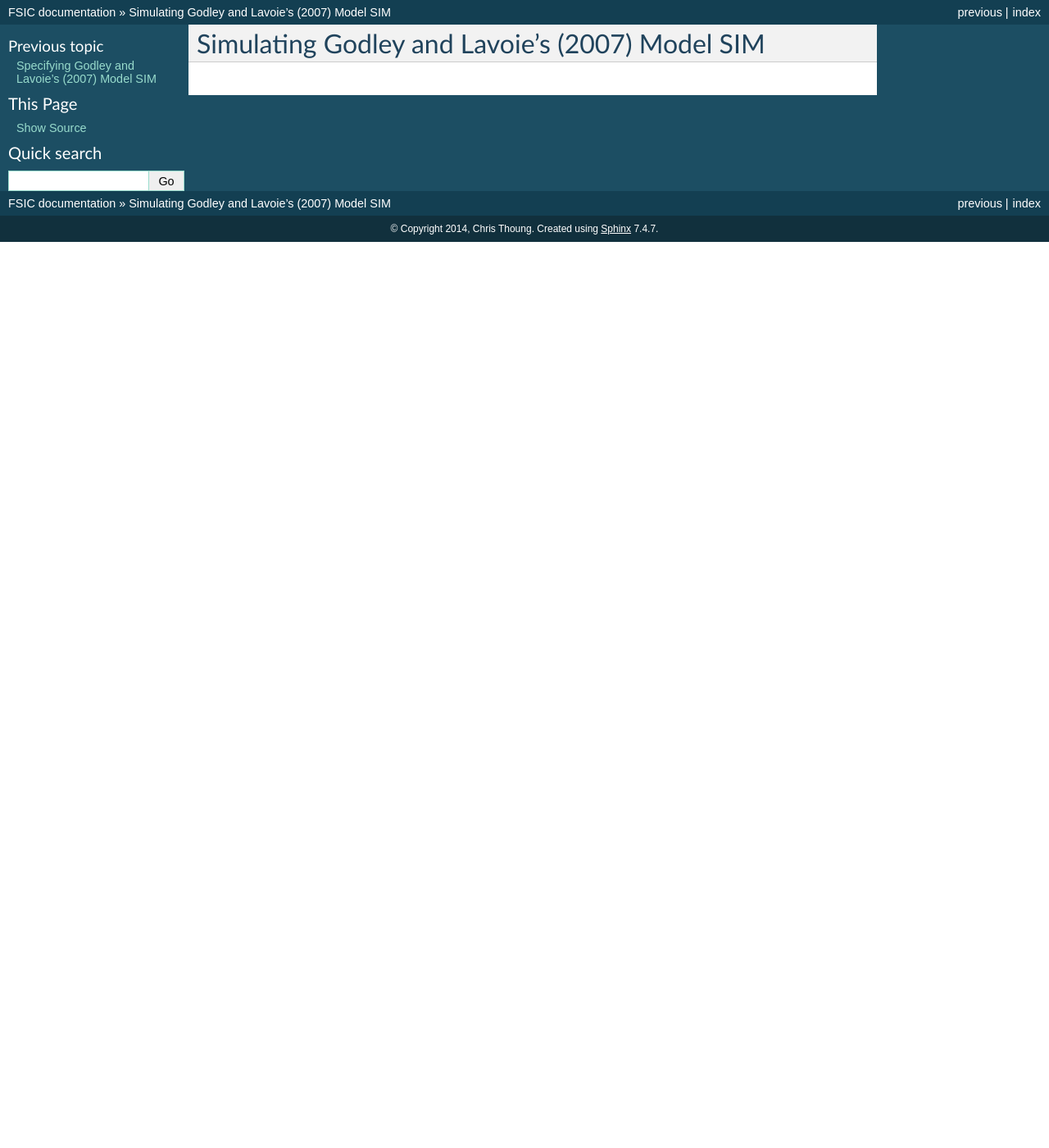
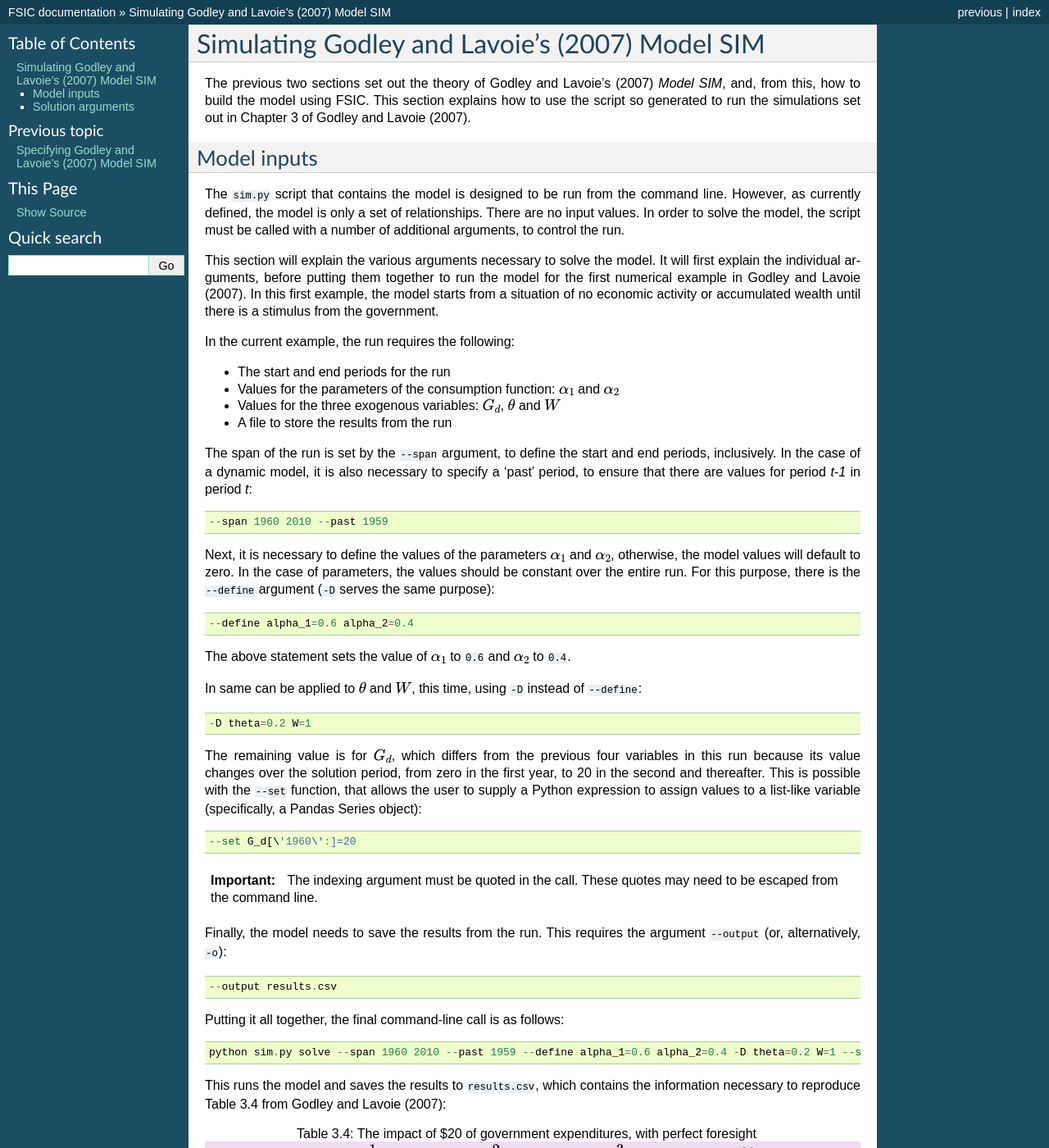
Before and after one commit to ChrisThoung/fsic-archive, a Sphinx documentation site: the page built from doc/source/example-simulate.rst, in a window 1280 px wide and 1400 px high. Shown: the whole window at 82% size. Built offline with Sphinx 7.4.7, drawn with Linux system fonts in a browser that asks for light colours; the version number could not be read and is left out; some of the changed text lies outside the part shown.

Commit message:
Reproduce GL2007 Table 3.4 in documentation

```diff
--- a/doc/source/example-simulate.rst
+++ b/doc/source/example-simulate.rst
@@ -3,3 +3,147 @@
 ***********************************************
 Simulating Godley and Lavoie's (2007) Model SIM
 ***********************************************
+
+The previous two sections set out the theory of Godley and Lavoie's (2007)
+*Model SIM*, and, from this, how to build the model using FSIC. This section
+explains how to use the script so generated to run the simulations set out in
+Chapter 3 of Godley and Lavoie (2007).
+
+
+.. _example-simulate-requirements:
+
+Model inputs
+============
+
+The ``sim.py`` script that contains the model is designed to be run from the
+command line. However, as currently defined, the model is only a set of
+relationships. There are no input values. In order to solve the model, the
+script must be called with a number of additional arguments, to control the run.
+
+This section will explain the various arguments necessary to solve the model. It
+will first explain the individual arguments, before putting them together to run
+the model for the first numerical example in Godley and Lavoie (2007). In this
+first example, the model starts from a situation of no economic activity or
+accumulated wealth until there is a stimulus from the government.
+
+In the current example, the run requires the following:
+
+* The start and end periods for the run
+* Values for the parameters of the consumption function: |alpha_1| and |alpha_2|
+* Values for the three exogenous variables: |G_d|, |theta| and |W|
+* A file to store the results from the run
+
+.. |alpha_1| replace:: :math:`\alpha_1`
+.. |alpha_2| replace:: :math:`\alpha_2`
+.. |G_d| replace:: :math:`G_d`
+.. |theta| replace:: :math:`\theta`
+.. |W| replace:: :math:`W`
+
+The span of the run is set by the ``--span`` argument, to define the start and
+end periods, inclusively. In the case of a dynamic model, it is also necessary
+to specify a 'past' period, to ensure that there are values for period *t-1* in
+period *t*::
+
+    --span 1960 2010 --past 1959
+
+Next, it is necessary to define the values of the parameters |alpha_1| and
+|alpha_2|, otherwise, the model values will default to zero. In the case of
+parameters, the values should be constant over the entire run. For this purpose,
+there is the ``--define`` argument (``-D`` serves the same purpose)::
+
+    --define alpha_1=0.6 alpha_2=0.4
+
+The above statement sets the value of |alpha_1| to ``0.6`` and |alpha_2| to
+``0.4``.
+
+In same can be applied to |theta| and |W|, this time, using ``-D`` instead of
+``--define``::
+
+    -D theta=0.2 W=1
+
+The remaining value is for |G_d|, which differs from the previous four variables
+in this run because its value changes over the solution period, from zero in the
+first year, to 20 in the second and thereafter. This is possible with the
+``--set`` function, that allows the user to supply a Python expression to assign
+values to a list-like variable (specifically, a Pandas Series object)::
+
+    --set G_d[\'1960\':]=20
+
+.. Important::
+   The indexing argument must be quoted in the call. These quotes may need to be
+   escaped from the command line.
+
+Finally, the model needs to save the results from the run. This requires the
+argument ``--output`` (or, alternatively, ``-o``)::
+
+    --output results.csv
+
+Putting it all together, the final command-line call is as follows::
+
+    python sim.py solve --span 1960 2010 --past 1959 --define alpha_1=0.6 alpha_2=0.4 -D theta=0.2 W=1 --set G_d[\'1960\':]=20 --output results.csv
+
+This runs the model and saves the results to ``results.csv``, which contains the information necessary to reproduce Table 3.4 from Godley and Lavoie (2007):
+
+.. csv-table:: Table 3.4: The impact of $20 of government expenditures, with perfect foresight
+   :header: "", |1|, |2|, |3|, |Infinity|
+   :stub-columns: 1
+   :widths: 15, 15, 15, 15, 15
+
+   |G|,      0.0, 20.0, 20.0,  20.0
+   |Y|,      0.0, 38.5, 47.9, 100.0
+   |T|,      0.0,  7.7,  9.6,  20.0
+   |YD|,     0.0, 30.8, 38.3,  80.0
+   |C|,      0.0, 18.5, 27.9,  80.0
+   |D(H_s)|, 0.0, 12.3, 10.4,   0.0
+   |D(H_h)|, 0.0, 12.3, 10.4,   0.0
+   |H|,      0.0, 12.3, 22.7,  80.0
+
+.. |1| replace:: :math:`1`
+.. |2| replace:: :math:`2`
+.. |3| replace:: :math:`3`
+.. |Infinity| replace:: :math:`\infty`
+
+.. |G| replace:: :math:`G`
+.. |Y| replace:: :math:`Y = G + C`
+.. |T| replace:: :math:`T = \theta . Y`
+.. |YD| replace:: :math:`YD = Y - T`
+.. |C| replace:: :math:`C = \alpha _1 . YD + \alpha _2 . H_{-1}`
+.. |D(H_s)| replace:: :math:`\Delta H_s = G - T`
+.. |D(H_h)| replace:: :math:`\Delta H_h = YD - C`
+.. |H| replace:: :math:`H`
+
+.. Note::
+   The rows |D(H_s)| and |D(H_h)| in the table above have to be calculated from
+   the values in ``results.csv``, rather than extracted directly.
+
+
+.. _example-simulate-solve-args:
+
+Solution arguments
+==================
+
+All the available arguments under the ``solve`` option (the only option
+currently available in FSIC) can be displayed with the call::
+
+    python sim.py solve -h
+
+which then prints::
+
+    usage: sim.py solve [-h] [-v] [-f INPUT [INPUT ...]] [-o OUTPUT [OUTPUT ...]]
+                        [-D PARAMETER [PARAMETER ...]]
+                        [--set EXPRESSION [EXPRESSION ...]] [--span PERIOD PERIOD]
+                        [--past PERIOD]
+
+    optional arguments:
+      -h, --help            show this help message and exit
+      -v, --verbose         print detailed solution output
+      -f INPUT [INPUT ...], --input INPUT [INPUT ...]
+                            input file(s) for model data
+      -o OUTPUT [OUTPUT ...], --output OUTPUT [OUTPUT ...]
+                            output file(s) for model results
+      -D PARAMETER [PARAMETER ...], --define PARAMETER [PARAMETER ...]
+                            set (time-invariant) model parameters
+      --set EXPRESSION [EXPRESSION ...]
+                            set (time-varying) model variables prior to run
+      --span PERIOD PERIOD  set the start and end periods of the model run
+      --past PERIOD         set the first historical period of the model run
```
Also changed, not shown: doc/source/example-spec.rst (+10 -0 lines).
